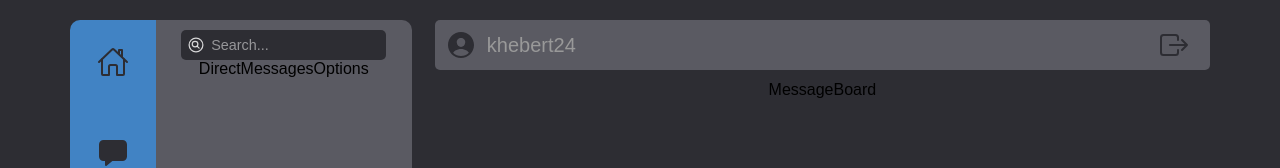
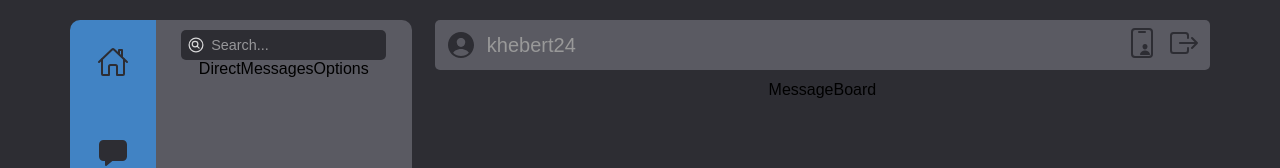
Before and after one commit to kraig-hebert/chat, a React (Create React App) app in the folder client/: page / in a window 1280 px wide. Shown: the top 168 px of the page. Built offline with nearby package versions, Linux system fonts and the light colour scheme.

Commit message:
created ActionIcon component and added 2 of them to the UserBar

```diff
--- a/client/src/components/main/userBar/UserBar.jsx
+++ b/client/src/components/main/userBar/UserBar.jsx
@@ -1,15 +1,19 @@
 import React from 'react';
 import PropTypes from 'prop-types';
-import { IoPersonCircle, IoExitOutline, IoExit } from 'react-icons/io5';
+import {
+  IoPersonCircle,
+  IoExitOutline,
+  IoExit,
+  IoIdCardOutline,
+  IoIdCard,
+} from 'react-icons/io5';
 
+import ActionIcon from './actionIcon/ActionIcon';
 import { useStyles } from './userBarStyles';
 
 const UserBar = (props) => {
   const {} = props;
   const classes = useStyles();
-
-  const onMouseEnter = (icon) => <icon />;
-  const onMouseOut = (icon) => <icon />;
 
   return (
     <div className={classes.userBar}>
@@ -18,7 +22,14 @@ const UserBar = (props) => {
         <h3 className={classes.userName}>khebert24</h3>
       </div>
       <div className={classes.actionButtons}>
-        <IoExitOutline className={classes.actionIcon} />
+        <ActionIcon
+          icon={<IoIdCardOutline className={classes.actionIcon} />}
+          hoverIcon={<IoIdCard className={classes.actionIcon} />}
+        />
+        <ActionIcon
+          icon={<IoExitOutline className={classes.actionIcon} />}
+          hoverIcon={<IoExit className={classes.actionIcon} />}
+        />
       </div>
     </div>
   );
--- a/client/src/components/main/userBar/actionIcon/ActionIcon.jsx
+++ b/client/src/components/main/userBar/actionIcon/ActionIcon.jsx
@@ -1,14 +1,27 @@
-import React from 'react';
+import React, { useState } from 'react';
 import PropTypes from 'prop-types';
+import { useTheme } from 'react-jss';
 
 import { useStyles } from './actionIconStyles';
 
 const ActionIcon = (props) => {
-  const {} = props;
+  const { icon, hoverIcon } = props;
+  const theme = useTheme();
   const classes = useStyles();
-  return <div className={classes.actionIcon}>ActionIcon</div>;
+
+  const [currentIcon, setCurrentIcon] = useState(icon);
+  const handleMouseEnter = () => setCurrentIcon(hoverIcon);
+  const handleMouseLeave = () => setCurrentIcon(icon);
+  return (
+    <div onMouseEnter={handleMouseEnter} onMouseLeave={handleMouseLeave}>
+      {currentIcon}
+    </div>
+  );
 };
 
-ActionIcon.propTypes = {};
+ActionIcon.propTypes = {
+  icon: PropTypes.objectOf(Symbol),
+  hoverIcon: PropTypes.objectOf(Symbol),
+};
 
 export default ActionIcon;
--- a/client/src/components/main/userBar/userBarStyles.js
+++ b/client/src/components/main/userBar/userBarStyles.js
@@ -33,8 +33,11 @@ export const useStyles = createUseStyles((theme) => ({
     color: theme.mainBG.main,
     fontSize: '2rem',
     cursor: 'pointer',
-    '&:first-of-type': {
-      marginRight: '10px',
+    '&:active': {
+      color: theme.blue.main,
+    },
+    '&:last-of-type': {
+      marginLeft: '10px',
     },
   },
 }));
--- a/client/src/components/sideMenu/menu/menuIcon/MenuIcon.jsx
+++ b/client/src/components/sideMenu/menu/menuIcon/MenuIcon.jsx
@@ -29,6 +29,7 @@ const MenuIcon = (props) => {
 MenuIcon.propTypes = {
   icon: PropTypes.objectOf(Symbol),
   activeIcon: PropTypes.objectOf(Symbol),
+  menuName: PropTypes.string,
 };
 
 export default MenuIcon;
```
